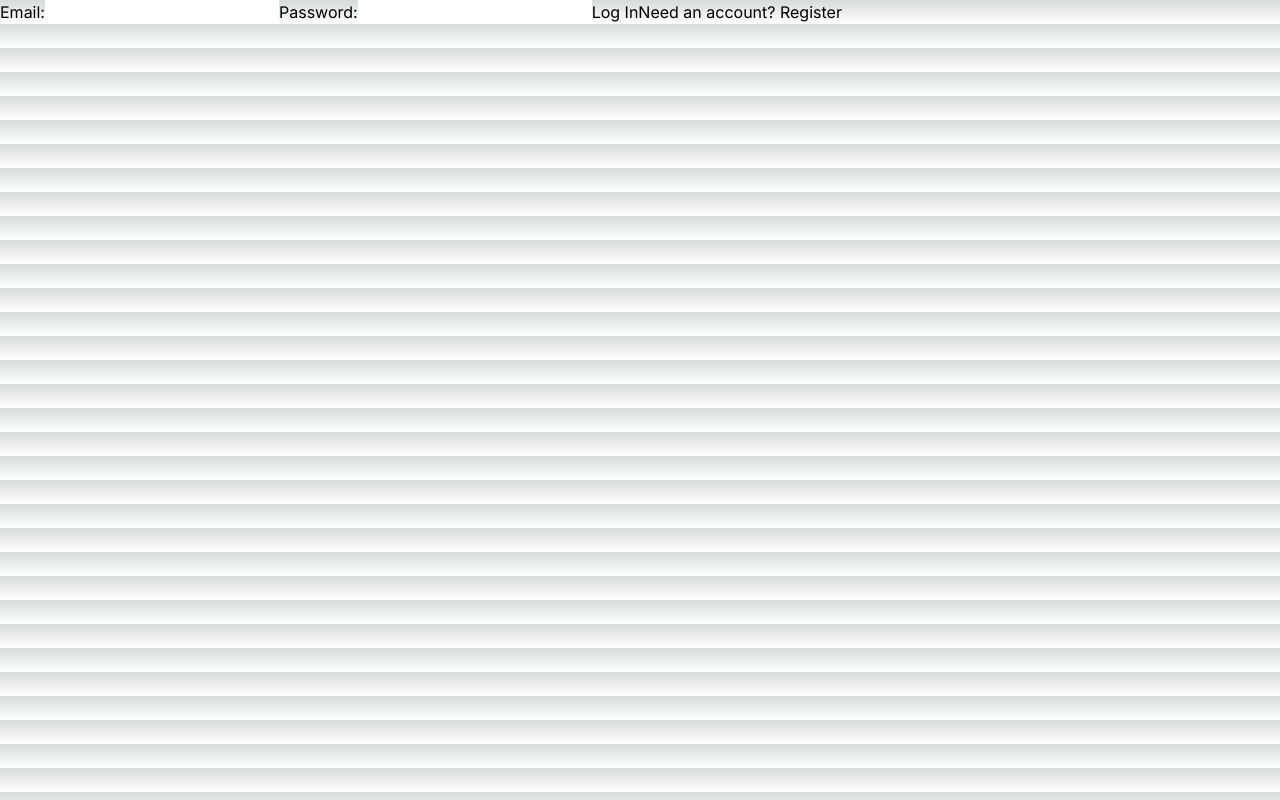
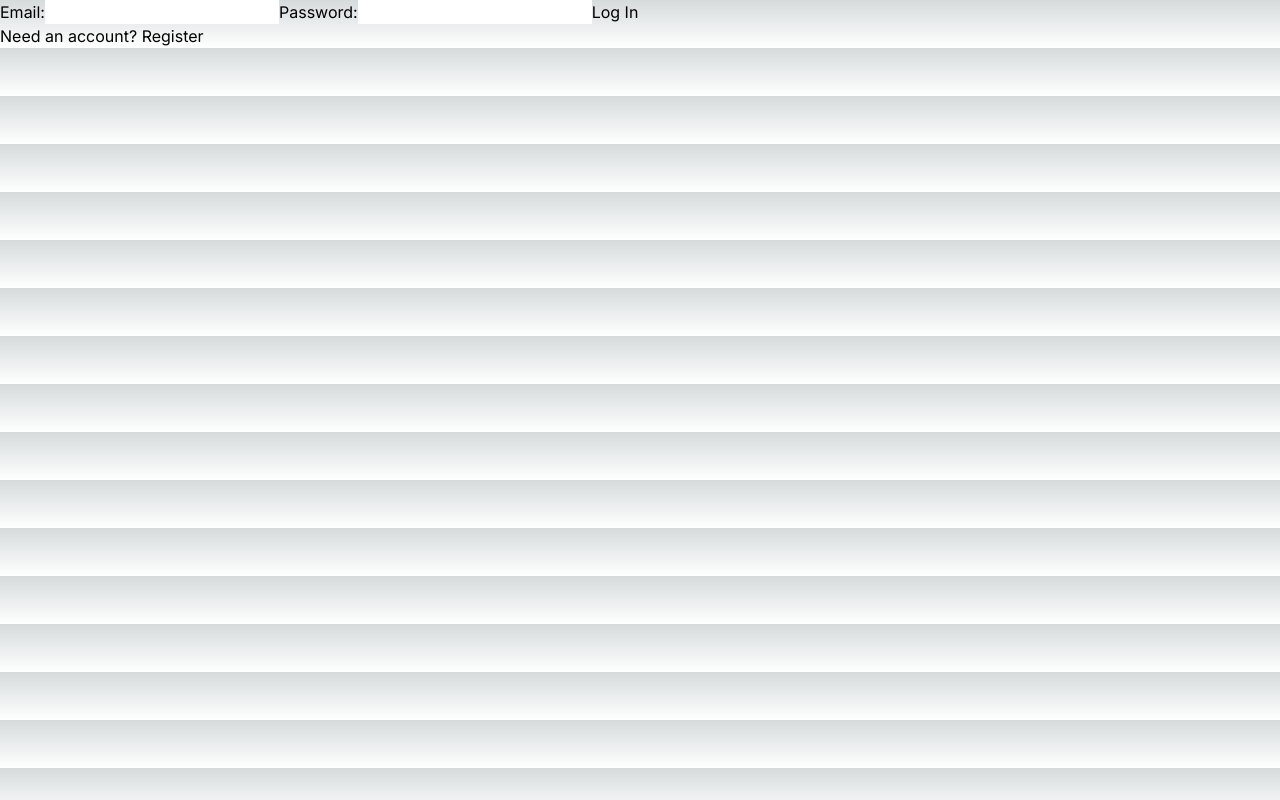
Before and after one commit to Blackslashtech/gl1tch-frontend, a Next.js app: page /auth/login in a window 1280 px wide. Built offline with nearby package versions, Linux system fonts and the light colour scheme.

Commit message:
Update register link to use a paragraph element

```diff
--- a/src/app/auth/login/page.tsx
+++ b/src/app/auth/login/page.tsx
@@ -32,7 +32,7 @@ const LoginPage: FC = () => {
       </label>
       <button type="submit">Log In</button>
       <Link href="/register" passHref>
-        <a>Need an account? Register</a>
+        <p>Need an account? Register</p>
       </Link>
     </form>
   );
```
